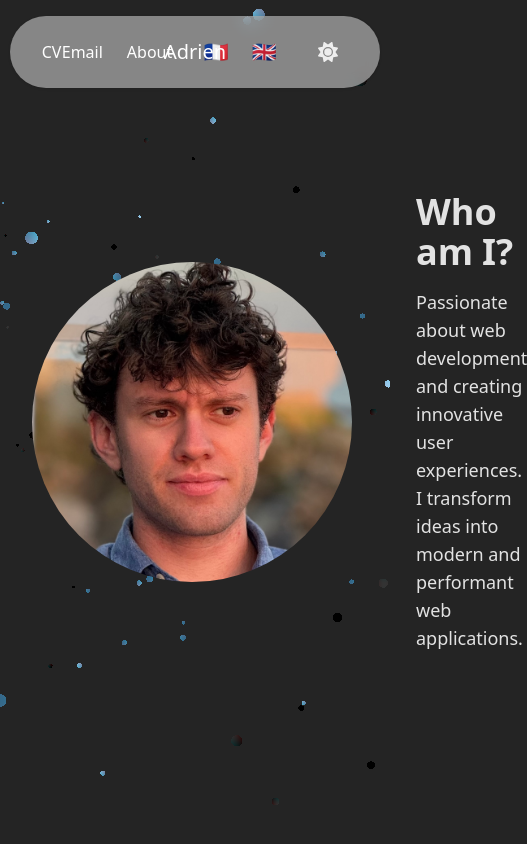
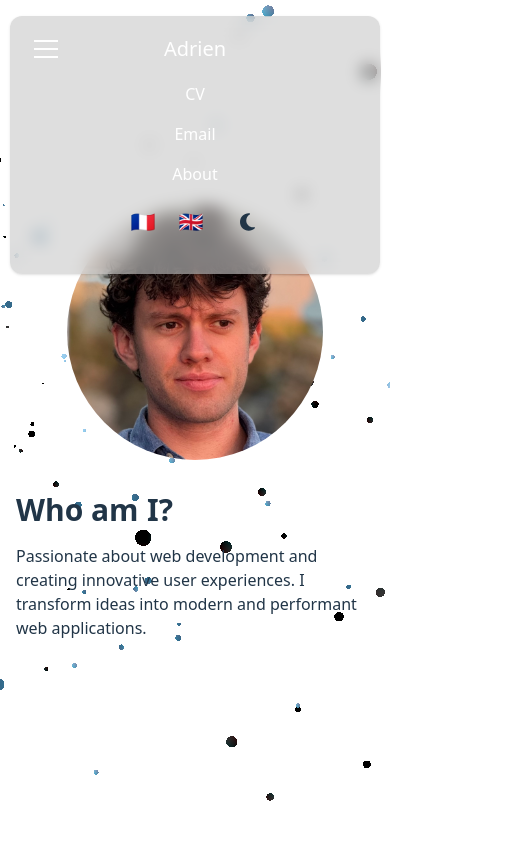
Before and after one commit to adrih1/portfolio-2025, a React (Vite) app: page / in a window 390 px wide. Both pictures are taken after a click on the button "Toggle menu". Shown: the top 844 px of the page, 527 px wide, since content can reach past the window. Built offline with nearby package versions, Linux system fonts and the light colour scheme.

Commit message:
More responsive version

```diff
--- a/src/components/Hero.jsx
+++ b/src/components/Hero.jsx
@@ -8,12 +8,12 @@ function Hero() {
 
   return (
     <section className="flex items-center justify-center min-h-screen relative">
-      <div className="flex items-center justify-between gap-16 max-w-7xl w-full mx-auto px-8 relative z-10">
+      <div className="flex flex-col md:flex-row items-center justify-between gap-8 md:gap-16 max-w-7xl w-full mx-auto px-4 md:px-8 relative z-10">
         <motion.div
           initial={{ opacity: 0, x: -100 }}
           animate={{ opacity: 1, x: 0 }}
           transition={{ delay: 0.7, duration: 0.8, ease: "easeOut" }}
-          className="w-80 h-80 rounded-full overflow-hidden flex-shrink-0 w-1/2 flex justify-center"
+          className="w-64 h-64 md:w-80 md:h-80 rounded-full overflow-hidden flex-shrink-0 flex justify-center"
         >
           <img
             src="/avatar.jpg"
@@ -21,19 +21,19 @@ function Hero() {
             className="w-full h-full object-cover"
           />
         </motion.div>
-        <div className="flex flex-col gap-4 w-1/2">
+        <div className="flex flex-col gap-4 w-full md:w-1/2 text-center md:text-left">
           <BlurText
             text={t('hero.title')}
             delay={500}
             animateBy="words"
             direction="top"
-            className="text-4xl font-bold"
+            className="text-3xl md:text-4xl font-bold"
           />
           <motion.p
             initial={{ opacity: 0, x: 100 }}
             animate={{ opacity: 1, x: 0 }}
             transition={{ duration: 0.8, ease: "easeOut", delay: 0.7 }}
-            className="text-lg"
+            className="text-base text-left md:text-lg "
           >
             {t('hero.subtitle')}
           </motion.p>
--- a/src/components/Navbar.jsx
+++ b/src/components/Navbar.jsx
@@ -3,11 +3,12 @@ import { motion, useScroll, useTransform } from "framer-motion"
 import { useTranslation } from 'react-i18next'
 import ThemeToggle from "./ThemeToggle"
 import LanguageSelector from "./LanguageSelector"
+import { useState } from "react"
 
 function Navbar() {
   const { scrollY } = useScroll()
   const { t, i18n } = useTranslation();
-
+  const [isMenuOpen, setIsMenuOpen] = useState(false);
 
   const width = useTransform(scrollY, [0, 800], ["95%", "60%"])
   const backgroundColor = useTransform(
@@ -32,10 +33,22 @@ function Navbar() {
         width,
         backgroundColor,
       }}
-      className="fixed top-0 left-0 right-0 mx-auto my-4 py-4 px-8 backdrop-blur-sm shadow-sm rounded-full z-50"
+      className="fixed top-0 left-0 right-0 mx-auto my-4 py-4 px-4 md:px-8 backdrop-blur-sm shadow-sm rounded-xl md:rounded-full z-50"
     >
       <div className="max-w-7xl mx-auto flex items-center justify-between relative">
-        <div className="flex-1">
+        {/* Mobile menu button */}
+        <button
+          className="md:hidden p-2"
+          onClick={() => setIsMenuOpen(!isMenuOpen)}
+          aria-label="Toggle menu"
+        >
+          <div className="w-6 h-0.5 bg-white mb-1.5"></div>
+          <div className="w-6 h-0.5 bg-white mb-1.5"></div>
+          <div className="w-6 h-0.5 bg-white"></div>
+        </button>
+
+        {/* Desktop menu */}
+        <div className="hidden md:flex flex-1">
           <motion.li style={{ color: textColor }} className="hover:text-gray-300 transition-colors inline-block list-none">
             <a href={cvFile} target="_blank" rel="noopener noreferrer">CV</a>
           </motion.li>
@@ -45,18 +58,44 @@ function Navbar() {
           <a href="/">Adrien</a>
         </motion.li>
 
-        <div className="flex-1 flex items-center justify-end gap-6">
+        <div className="hidden md:flex flex-1 items-center justify-end gap-6">
           <motion.li style={{ color: textColor }} className="hover:text-gray-300 transition-colors list-none">
             <a href="mailto:your.email@example.com">Email</a>
           </motion.li>
           <motion.li style={{ color: textColor }} className="hover:text-gray-300 transition-colors list-none">
             <a href="/about">{t('nav.about')}</a>
-
           </motion.li>
           <LanguageSelector />
           <ThemeToggle />
         </div>
       </div>
+
+      {/* Mobile menu */}
+      <motion.div
+        initial={{ opacity: 0, height: 0 }}
+        animate={{
+          opacity: isMenuOpen ? 1 : 0,
+          height: isMenuOpen ? "auto" : 0
+        }}
+        transition={{ duration: 0.3 }}
+        className="md:hidden overflow-hidden"
+      >
+        <div className="flex flex-col items-center gap-4 py-4">
+          <motion.li style={{ color: textColor }} className="hover:text-gray-300 transition-colors list-none">
+            <a href={cvFile} target="_blank" rel="noopener noreferrer">CV</a>
+          </motion.li>
+          <motion.li style={{ color: textColor }} className="hover:text-gray-300 transition-colors list-none">
+            <a href="mailto:your.email@example.com">Email</a>
+          </motion.li>
+          <motion.li style={{ color: textColor }} className="hover:text-gray-300 transition-colors list-none">
+            <a href="/about">{t('nav.about')}</a>
+          </motion.li>
+          <div className="flex items-center gap-4">
+            <LanguageSelector />
+            <ThemeToggle />
+          </div>
+        </div>
+      </motion.div>
     </motion.nav>
   )
 }
--- a/src/components/Projects.jsx
+++ b/src/components/Projects.jsx
@@ -29,7 +29,7 @@ function Projects() {
     };
 
     return (
-      <section id="projects" className="py-16">
+      <section id="projects" className="py-8 md:py-16">
         {isThreeJSHovered && (
           <div
             className="fixed pointer-events-none z-50"
@@ -48,8 +48,8 @@ function Projects() {
           </div>
         )}
         <div className="container mx-auto px-4">
-          <h2 className="text-6xl font-bold mb-16 pl-4">My Projects</h2>
-          <div className="grid grid-cols-1 md:grid-cols-2 gap-8">
+          <h2 className="text-4xl md:text-6xl font-bold mb-8 md:mb-16 pl-4">My Projects</h2>
+          <div className="grid grid-cols-1 md:grid-cols-2 gap-4 md:gap-8">
             {projects.map((project, index) => (
               <div
                 key={index}
@@ -62,7 +62,7 @@ function Projects() {
                       e.preventDefault();
                     }
                   }}
-                  className="relative rounded-xl shadow-md overflow-hidden hover:shadow-lg transition-all duration-300 w-full h-[400px] group bg-gray-900 cursor-pointer"
+                  className="relative rounded-xl shadow-md overflow-hidden hover:shadow-lg transition-all duration-300 w-full h-[300px] md:h-[400px] group bg-gray-900 cursor-pointer"
                   onMouseMove={(e) => {
                     handleMouseMove(e);
                     if (project.id === 'threejs') {
@@ -94,20 +94,20 @@ function Projects() {
                     />
                   </div>
                   <div className="absolute inset-0 bg-gradient-to-b from-black/40 via-transparent to-black/40 transition-opacity duration-300 group-hover:opacity-60" />
-                  <div className="relative p-8 h-full flex flex-col justify-between text-white" style={{ transform: 'translateZ(20px)' }}>
-                    <div className="flex justify-between items-center">
-                      <div className="flex items-center gap-3 max-w-[70%]">
+                  <div className="relative p-4 md:p-8 h-full flex flex-col justify-between text-white" style={{ transform: 'translateZ(20px)' }}>
+                    <div className="flex flex-col md:flex-row justify-between items-start md:items-center gap-3 md:gap-0">
+                      <div className="flex flex-wrap items-center gap-2 md:gap-3 max-w-full md:max-w-[70%]">
                         {project.technologies.slice(0, 2).map((tech, i) => (
                           <span
                             key={i}
-                            className="px-4 py-2 bg-white/20 backdrop-blur-xs rounded-full text-lg min-w-16 text-center
+                            className="px-2 md:px-4 py-1 md:py-2 bg-white/20 backdrop-blur-xs rounded-full text-sm md:text-lg min-w-12 md:min-w-16 text-center
                                      hover:bg-white/30 hover:scale-105 transition-all duration-300 cursor-default whitespace-nowrap"
                           >
                             {tech}
                           </span>
                         ))}
                         {project.technologies.length > 2 && (
-                          <span className="px-4 py-2 bg-white/20 backdrop-blur-sm rounded-full text-lg min-w-16 text-center
+                          <span className="px-2 md:px-4 py-1 md:py-2 bg-white/20 backdrop-blur-sm rounded-full text-sm md:text-lg min-w-12 md:min-w-16 text-center
                                          hover:bg-white/30 hover:scale-105 transition-all duration-300 cursor-default">
                             +{project.technologies.length - 2}
                           </span>
@@ -117,7 +117,7 @@ function Projects() {
                         href={project.githubLink}
                         target="_blank"
                         rel="noopener noreferrer"
-                        className="text-white hover:text-blue-300 font-medium text-xl inline-block transition-colors duration-300 whitespace-nowrap ml-4 relative z-10"
+                        className="text-white hover:text-blue-300 font-medium text-base md:text-xl inline-block transition-colors duration-300 whitespace-nowrap relative z-10"
                         onClick={(e) => e.stopPropagation()}
                       >
                         Code source →
@@ -125,9 +125,9 @@ function Projects() {
                     </div>
                     <div>
                       <div className="flex justify-between items-center mb-2">
-                        <h3 className="text-4xl font-semibold">{project.title}</h3>
+                        <h3 className="text-2xl md:text-4xl font-semibold">{project.title}</h3>
                       </div>
-                      <p className="text-gray-200 text-xl leading-relaxed">{project.shortDescription}</p>
+                      <p className="text-gray-200 text-base md:text-xl leading-relaxed">{project.shortDescription}</p>
                       <button
                         onClick={(e) => {
                           e.preventDefault();
@@ -135,7 +135,7 @@ function Projects() {
                             navigate(`/projects/${project.id}`);
                           }
                         }}
-                        className={`mt-6 px-6 py-3 rounded-lg transition-all duration-300 ${
+                        className={`mt-4 md:mt-6 px-4 md:px-6 py-2 md:py-3 rounded-lg transition-all duration-300 text-sm md:text-base ${
                           project.id !== 'threejs'
                             ? 'bg-white/20 hover:bg-white/30 hover:cursor-pointer'
                             : 'bg-white/10 cursor-not-allowed opacity-50'
```
